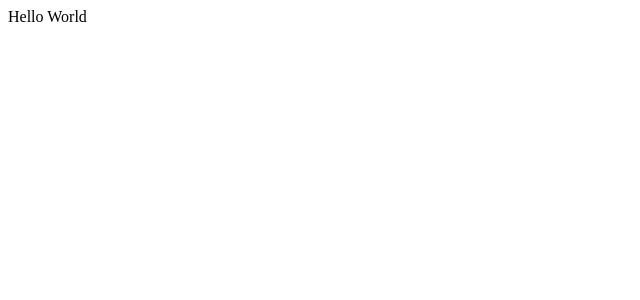
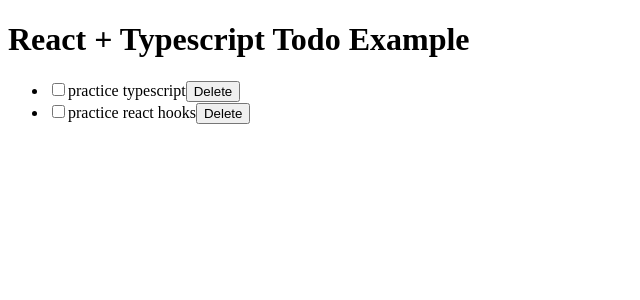
Before and after one commit to merlinv12/react-ts-todo-sample, a React (Create React App) app: page / in a window 1280 px wide. Shown: the top 300 px of the page, without its empty margins (0-640 px from the left). Built offline with nearby package versions, Linux system fonts and the light colour scheme.

Commit message:
added context provider for todo list

```diff
--- a/src/App.tsx
+++ b/src/App.tsx
@@ -1,8 +1,13 @@
 import React from 'react';
+import { TodoList } from './components/TodoList';
+import { TodosContextProvider } from './contexts/TodosContext';
 
 const App = () => (
   <div>
-    Hello World
+    <h1>React + Typescript Todo Example</h1>
+    <TodosContextProvider>
+      <TodoList />
+    </TodosContextProvider>
   </div>
 )
 
--- /dev/null
+++ b/src/components/TodoList.tsx
@@ -0,0 +1,15 @@
+import React, { useContext } from 'react';
+import { TodosContext } from '../contexts/TodosContext';
+import { TodoListItem } from './TodoListItem';
+
+export const TodoList: React.FC = () => {
+    const {state: { todos }} = useContext(TodosContext);
+
+    return (
+        <ul>
+            {todos.map( (todo: Todo) =>
+                 <TodoListItem todo={todo}/>
+            )}
+        </ul>
+    )
+}
--- /dev/null
+++ b/src/components/TodoListItem.tsx
@@ -0,0 +1,23 @@
+import React, {useContext} from 'react';
+import { TodosContext } from '../contexts/TodosContext';
+
+interface Props {
+    todo: Todo;
+}
+
+export const TodoListItem: React.FC<Props> = ({todo}) => {
+    const { dispatch } = useContext(TodosContext);
+
+    const deleteTodoItem = () => dispatch({ type: 'DELETE', id: todo.id});
+    const toggleTodoItem = () => dispatch({ type: 'TOGGLE', id: todo.id});
+    return (
+        <li key={todo.id}>
+            <span onClick={toggleTodoItem}>
+                <input type='checkbox' checked={todo.done} />{todo.description}
+            </span>
+            <span>
+                <button onClick={deleteTodoItem}>Delete</button>
+            </span>
+        </li>
+    )
+}
--- /dev/null
+++ b/src/contexts/TodosContext.tsx
@@ -0,0 +1,62 @@
+import React, { useReducer } from 'react';
+
+const exampleState: TodosState = {
+    todos: [
+        {
+            id: 1,
+            description: 'practice typescript',
+            done: false,
+        },
+        {
+            id: 2,
+            description: 'practice react hooks',
+            done: false,
+        }
+    ]
+}
+
+
+const reducer = (
+    state: TodosState,
+    action: TodoAction,
+): TodosState => {
+    switch (action.type) {
+        case "ADD":
+            const nextId = Math.max(...state.todos.map(todo => todo.id)) + 1;
+            const newTodo = {
+                id: nextId,
+                description: action.description,
+                done: false
+            }
+            return {
+                ...state,
+                todos: [...state.todos, newTodo]
+            }
+        case "DELETE":
+            return {
+                ...state,
+                todos: state.todos.filter(todo => todo.id !== action.id)
+            }
+        case "TOGGLE":
+            return {
+                ...state,
+                todos: state.todos.map(todo =>
+                    todo.id === action.id ? { ...todo, done: !todo.done } : todo
+                )
+            }
+        default:
+            throw new Error();
+    }
+}
+
+export const TodosContext = React.createContext({} as TodosContextModel);
+
+export const TodosContextProvider: React.FC = ({ children }) => {
+    const [state, dispatch] = useReducer(reducer, exampleState);
+
+    return (
+        <TodosContext.Provider value={{state, dispatch}}>
+            {children}
+        </TodosContext.Provider>
+    )
+}
```
Also changed, not shown: src/interfaces.d.ts (added, +20 -0 lines).
